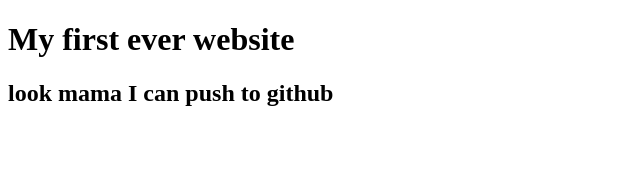
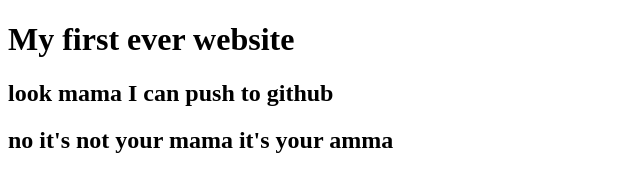
Before and after one commit to Ismammahdi/new-web, a plain HTML site: page index.html in a window 1280 px wide. Shown: the whole page, without its empty margins (0-640 px from the left). Drawn offline with Linux system fonts and the light colour scheme.

Commit message:
index.html

```diff
--- a/index.html
+++ b/index.html
@@ -9,5 +9,6 @@
   <body>
     <h1>My first ever website</h1>
     <h2>look mama I can push to github</h2>
+    <h2>no it's not your mama it's your amma</h2>
   </body>
 </html>
```
